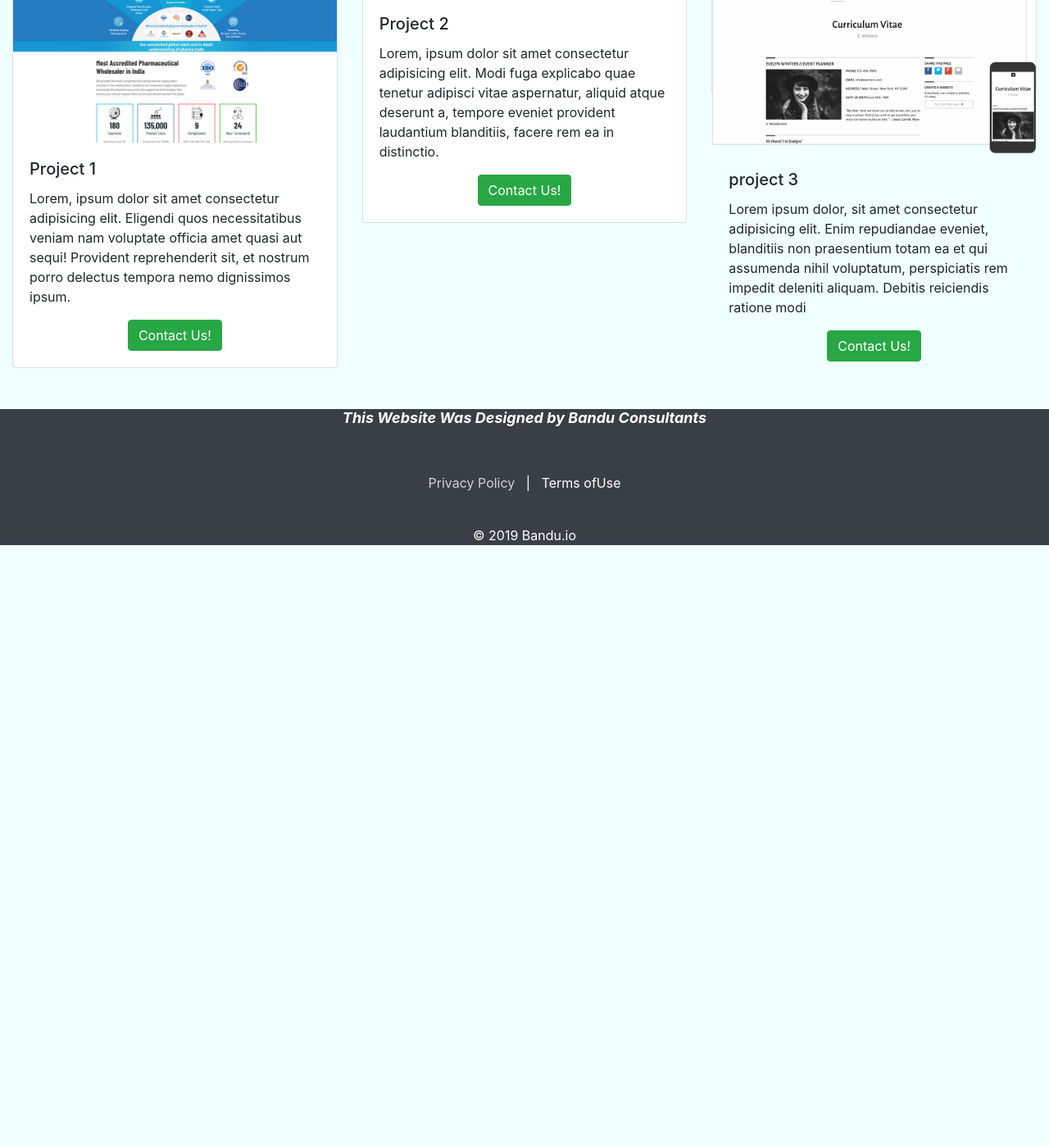
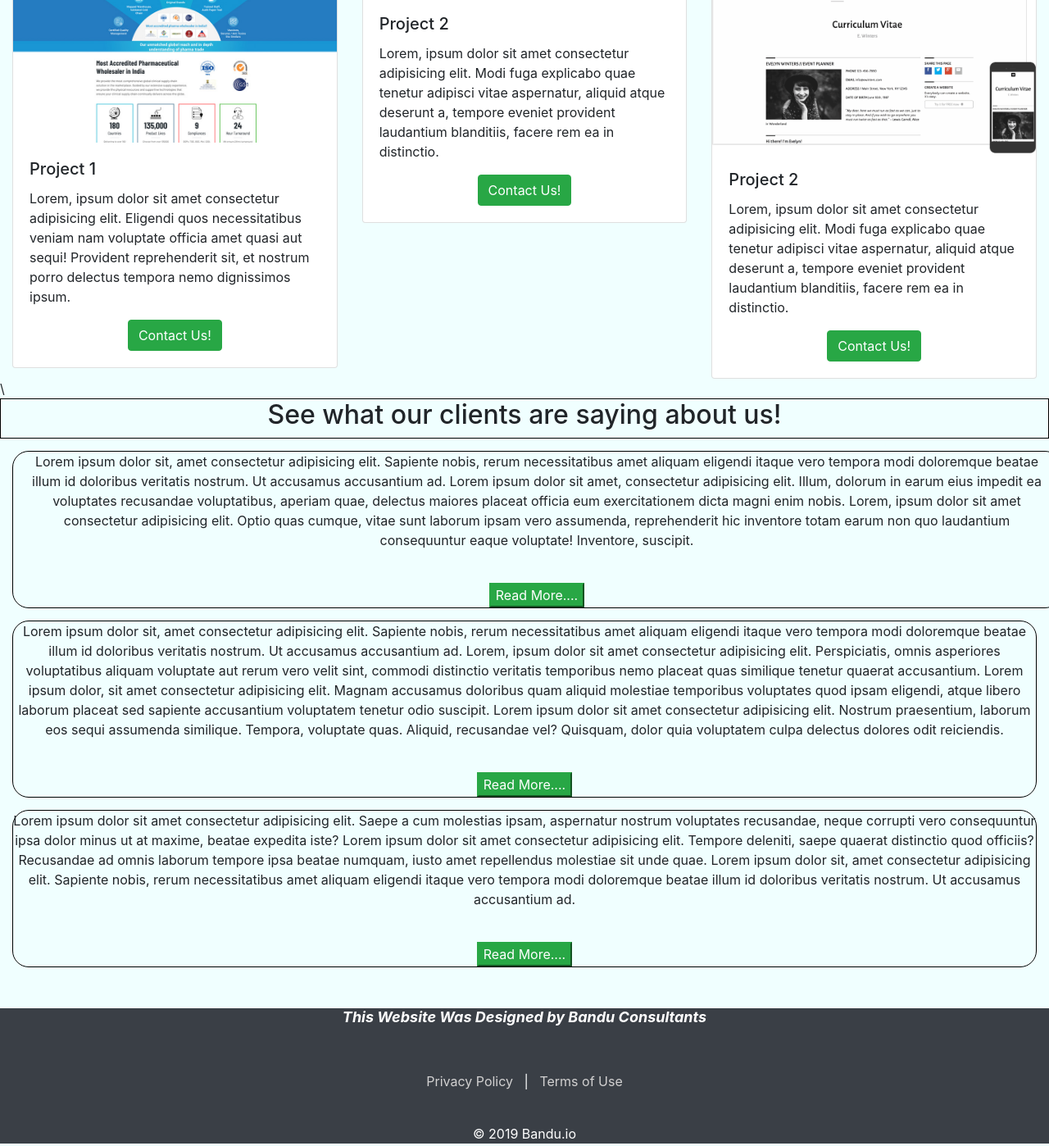
Before and after one commit to iuriikogan/css-excercise, a plain HTML site: page pages/index1.html in a window 1280 px wide. Shown: the part 1733-3131 px from the top of the page at 82% size. Before the commit the page ends 2414 px from the top, so only its background shows below. Drawn offline with Linux system fonts and the light colour scheme; files whose address does not match are found by name.

Commit message:
customers reviews divs footer link fixed

```diff
--- a/pages/index1.html
+++ b/pages/index1.html
@@ -43,6 +43,12 @@
                         style="margin: 2rem 2rem 2rem 2rem;">Sign In</button>
                 </div>
             </div>
+            <br>
+            <br>
+            <br>
+            <br>
+            <br>
+            <br>
             <div class="row">
                 <div class="container">
                     <div class="card text-center" style="opacity: 0.85">
@@ -51,12 +57,12 @@
                         </div>
                         <div class="card-body">
                             <h5 class="card-title">Curated Web Design of the next generation</h5>
-                                <div class="card-footer text-muted"->
+                            <div class="card-footer text-muted" ->
                                 Full Service Web Packages at a Reasonable Cost.
                                 <br>
                                 <br>
-                                    <button type="button" class="btn-lg btn-success  mx-auto d-block" style="padding: 1px 1px 1px 1px"
-                                        href="http:/bandu.io/signup">Sign Up Now!
+                                <button type="button" class="btn-lg btn-success  mx-auto d-block"
+                                    style="padding: 1px 1px 1px 1px" href="http:/bandu.io/signup">Sign Up Now!
                                 </button>
                             </div>
                         </div>
@@ -91,11 +97,12 @@
             </div>
             <div class="col-sm">
                 <div class="card-group">
-                    <div class="card" style=" height: 143px; width: 90px;"  >
+                    <div class="card" style=" height: 143px; width: 90px;">
                         <img src="/images/analysis.png" class="card-img-top" alt="html icon">
                         <div class="card-body">
                             <h5 class="card-title">SEO Analysy</h5>
-                            <p class="card-text">Having issues gaining traction to your site? Our free SEO analysis will get your next 5000 visitors garaunteed!</p>
+                            <p class="card-text">Having issues gaining traction to your site? Our free SEO analysis will
+                                get your next 5000 visitors garaunteed!</p>
                             <button type="button" class="btn btn-success mx-auto d-block" href="http:/bandu.io/signup"
                                 style="margin-top: 10px;">Contact Us!</button>
                         </div>
@@ -108,7 +115,8 @@
                         <img src="/images/layout.png" class="card-img-top" alt="html icon">
                         <div class="card-body">
                             <h5 class="card-title">Expert Designers for Every Project</h5>
-                            <p class="card-text">Each of our services offer a consultation with one of our <em>Highly-Experienced</em> Designers. Free of Charge.</p>
+                            <p class="card-text">Each of our services offer a consultation with one of our
+                                <em>Highly-Experienced</em> Designers. Free of Charge.</p>
                             <button type="button" class="btn btn-success mx-auto d-block" href="http:/bandu.io/signup"
                                 style="margin: auto;">Contact Us!</button>
                         </div>
@@ -121,8 +129,10 @@
                         <img src="/images/security.png" class="card-img-top" alt="html icon">
                         <div class="card-body">
                             <h5 class="card-title">Cyber Security Testing</h5>
-                            <p class="card-text">Do you have any vulnerabilities in your system? Wouldn't you like to find out? Contact us for a full security audit</p>
-                            <button type="button" class="btn btn-success mx-auto d-block" href="http:/bandu.io/signup">Contact Us!
+                            <p class="card-text">Do you have any vulnerabilities in your system? Wouldn't you like to
+                                find out? Contact us for a full security audit</p>
+                            <button type="button" class="btn btn-success mx-auto d-block"
+                                href="http:/bandu.io/signup">Contact Us!
                             </button>
                         </div>
                     </div>
@@ -139,7 +149,7 @@
     <br>
     <br>
     <br>
-    <div class="container-fluid" >
+    <div class="container-fluid">
         <div class="row">
             <div class="col-sm">
                 <div class="card-group">
@@ -147,7 +157,9 @@
                         <img src="/images/website1.jpg" class="card-img-top" alt="html icon">
                         <div class="card-body">
                             <h5 class="card-title">Project 1</h5>
-                                    <p class="card-text">Lorem, ipsum dolor sit amet consectetur adipisicing elit. Eligendi quos necessitatibus veniam nam voluptate officia amet quasi aut sequi! Provident reprehenderit sit, et nostrum porro delectus tempora nemo dignissimos ipsum.
+                            <p class="card-text">Lorem, ipsum dolor sit amet consectetur adipisicing elit. Eligendi quos
+                                necessitatibus veniam nam voluptate officia amet quasi aut sequi! Provident
+                                reprehenderit sit, et nostrum porro delectus tempora nemo dignissimos ipsum.
                             </p>
                             <button type="button" class="btn btn-success mx-auto d-block" href="http:/bandu.io/signup"
                                 style="margin: auto;">Contact Us!</button>
@@ -161,7 +173,9 @@
                         <img src="/images/website2.jpg" class="card-img-top" alt="html icon">
                         <div class="card-body">
                             <h5 class="card-title">Project 2</h5>
-                                        <p class="card-text">Lorem, ipsum dolor sit amet consectetur adipisicing elit. Modi fuga explicabo quae tenetur adipisci vitae aspernatur, aliquid atque deserunt a, tempore eveniet provident laudantium blanditiis, facere rem ea in distinctio.
+                            <p class="card-text">Lorem, ipsum dolor sit amet consectetur adipisicing elit. Modi fuga
+                                explicabo quae tenetur adipisci vitae aspernatur, aliquid atque deserunt a, tempore
+                                eveniet provident laudantium blanditiis, facere rem ea in distinctio.
                             </p>
                             <button type="button" class="btn btn-success mx-auto d-block" href="http:/bandu.io/signup"
                                 style="margin: auto;">Contact Us!</button>
@@ -171,27 +185,68 @@
             </div>
             <div class="col-sm">
                 <div class="card-group">
-                        <div class="card" style=" height: 143px; width: 90px;"  >
+                    <div class="card">
                         <img src="/images/website3.png" class="card-img-top" alt="html icon">
                         <div class="card-body">
-                                <h5 class="card-title">project 3</h5>
-                                    <p class="card-text">Lorem ipsum dolor, sit amet consectetur adipisicing elit. Enim repudiandae eveniet, blanditiis non praesentium totam ea et qui assumenda nihil voluptatum, perspiciatis rem impedit deleniti aliquam. Debitis reiciendis ratione modi
+                            <h5 class="card-title">Project 2</h5>
+                            <p class="card-text">Lorem, ipsum dolor sit amet consectetur adipisicing elit. Modi fuga
+                                explicabo quae tenetur adipisci vitae aspernatur, aliquid atque deserunt a, tempore
+                                eveniet provident laudantium blanditiis, facere rem ea in distinctio.
                             </p>
                             <button type="button" class="btn btn-success mx-auto d-block" href="http:/bandu.io/signup"
-                                    style="margin-top: 10px;">Contact Us!</button>
+                                style="margin: auto;">Contact Us!</button>
                         </div>
                     </div>
                 </div>
             </div>
         </div>
     </div>
-
+\    <div class="container-fliud" style="text-align:center; border: 1px; border-color: black; border-style: solid;">
+        <div>
+            <h2 class="font-weight-italic">See what our clients are saying about us!</h2>
+        </div>
+    </div>
+    <div class="reviews">
+    <div class="container-fluid" style="margin: 15px;  border: 1px; border-color: black; border-style: solid; border-radius: 20px">
+        <div>
+            <p class="font-weight-normal">Lorem ipsum dolor sit, amet consectetur adipisicing elit. Sapiente nobis,
+                rerum necessitatibus amet aliquam eligendi itaque vero tempora modi doloremque beatae illum id doloribus
+                veritatis nostrum. Ut accusamus accusantium ad. Lorem ipsum dolor sit amet, consectetur adipisicing elit. Illum, dolorum in earum eius impedit ea voluptates recusandae voluptatibus, aperiam quae, delectus maiores placeat officia eum exercitationem dicta magni enim nobis. Lorem, ipsum dolor sit amet consectetur adipisicing elit. Optio quas cumque, vitae sunt laborum ipsam vero assumenda, reprehenderit hic inventore totam earum non quo laudantium consequuntur eaque voluptate! Inventore, suscipit.
+            </p>
+            <Br>
+            <button type=button href="bandu.io/successstories.html" class="btn-success">Read
+                More....</button>
+        </div>
+    </div>
+    <div class="container-fliud" style="margin: 15px;  border: 1px; border-color: black; border-style: solid; border-radius: 20px">
+        <div>
+            <p class="font-weight-normal">Lorem ipsum dolor sit, amet consectetur adipisicing elit. Sapiente nobis,
+                rerum necessitatibus amet aliquam eligendi itaque vero tempora modi doloremque beatae illum id doloribus
+                veritatis nostrum. Ut accusamus accusantium ad. Lorem, ipsum dolor sit amet consectetur adipisicing elit. Perspiciatis, omnis asperiores voluptatibus aliquam voluptate aut rerum vero velit sint, commodi distinctio veritatis temporibus nemo placeat quas similique tenetur quaerat accusantium. Lorem ipsum dolor, sit amet consectetur adipisicing elit. Magnam accusamus doloribus quam aliquid molestiae temporibus voluptates quod ipsam eligendi, atque libero laborum placeat sed sapiente accusantium voluptatem tenetur odio suscipit. Lorem ipsum dolor sit amet consectetur adipisicing elit. Nostrum praesentium, laborum eos sequi assumenda similique. Tempora, voluptate quas. Aliquid, recusandae vel? Quisquam, dolor quia voluptatem culpa delectus dolores odit reiciendis.
+            </p>
+            <br>
+            <button type=button href="bandu.io/successstories.html" class="btn-success">Read More....
+            </button>
+        </div>
+    </div>
+    <div class="container-fliud" style="margin: 15px;  border: 1px; border-color: black; border-style: solid; border-radius: 20px ">
+        <div>
+            <p class="font-weight-normal"> Lorem ipsum dolor sit amet consectetur adipisicing elit. Saepe a cum molestias ipsam, aspernatur nostrum voluptates recusandae, neque corrupti vero consequuntur ipsa dolor minus ut at maxime, beatae expedita iste? Lorem ipsum dolor sit amet consectetur adipisicing elit. Tempore deleniti, saepe quaerat distinctio quod officiis? Recusandae ad omnis laborum tempore ipsa beatae numquam, iusto amet repellendus molestiae sit unde quae.    Lorem ipsum dolor sit, amet consectetur adipisicing elit. Sapiente nobis,
+                rerum necessitatibus amet aliquam eligendi itaque vero tempora modi doloremque beatae illum id doloribus
+                veritatis nostrum. Ut accusamus accusantium ad.
+            </p>
+            <br>
+            <button type=button href="bandu.io/successstories.html" class="btn-success">Read More....
+            </button">
+        </div>
+    </div>
+    </div>
     <footer id="myFooter">
         <h5 style="text-align: center;"><em>This Website Was Designed by Bandu Consultants</em></h5>
         <br>
         <br>
-                <p id="foot-nav" style="text-align: center;"><a href="bandu.io/privacy.html">Privacy Policy</a>&nbsp;&nbsp;&nbsp;|&nbsp;&nbsp;&nbsp;<ahref="bandu.io/privacy.html">Terms ofUse</a></p>
-                <br>
+        <p id="foot-nav" style="text-align: center;"><a href="bandu.io/privacy.html" taget-_new> Privacy
+                Policy</a>&nbsp;&nbsp;&nbsp;|&nbsp;&nbsp;&nbsp;<a href="http://bandu.io/terms" taget=_new>Terms of Use</a> </p> <br>
                 <p style="text-align: center;">&copy; 2019 Bandu.io</p>
     </footer>
 
--- a/src/style.css
+++ b/src/style.css
@@ -6,6 +6,9 @@
     height: 756px;
 }
 
+.reviews{
+    text-align: center;
+}
 #myFooter {
     background-color: #3a3f46;
     color: white;
```
Lines whose indentation alone changed are shown as unchanged.
